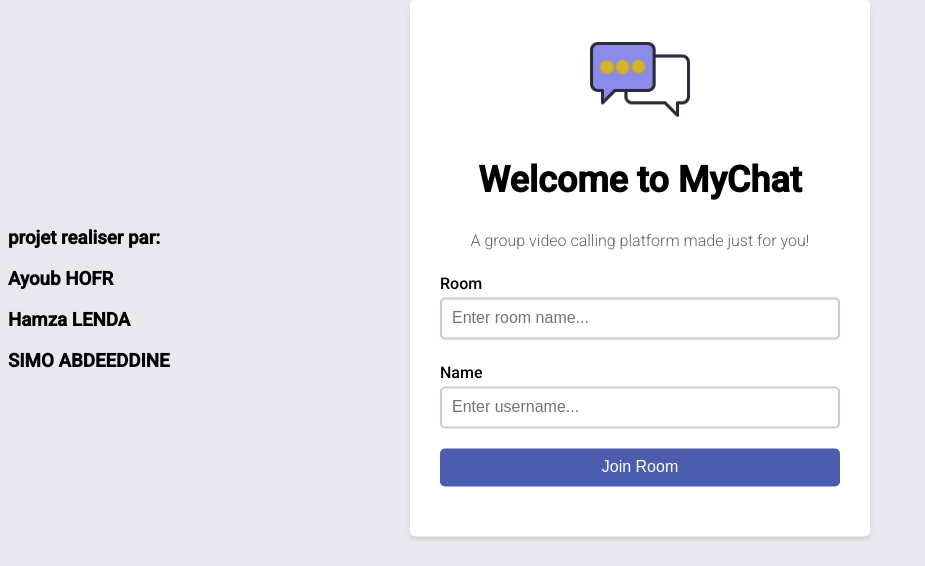
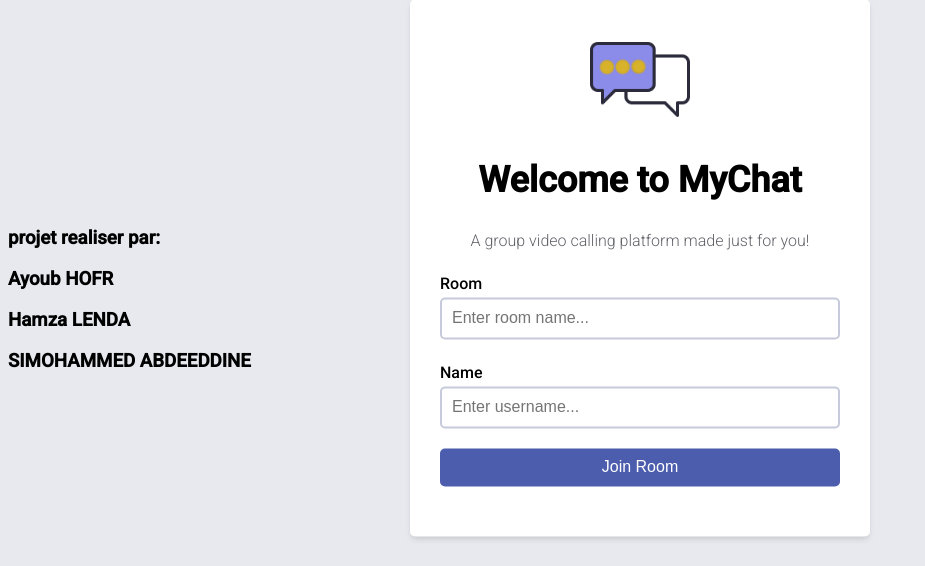
Before and after one commit to fletoxIsHere/mycall, a Django app: template template/lobby.html in a window 1280 px wide. Shown: the part 132-698 px from the top of the page, without its empty margins (0-925 px from the left). Run offline with Django 4.2, Linux system fonts and the light colour scheme; the template is opened without the code that fills it, so the values that code supplies are empty.

Commit message:
Update lobby.html

```diff
--- a/template/lobby.html
+++ b/template/lobby.html
@@ -11,17 +11,15 @@
 <body>
 
     <main>
-            <div class="all">
-        <h1>put the same room name as your friends to join together</h1>
-        <h3  style="margin-top:300px;">projet realiser par:</h3>
+         <div class="all">
+            <h1>put the same room name as your friends to join together</h1>
+            <h3  style="margin-top:300px;">projet realiser par:</h3>
+            <h3 class="names">Ayoub HOFR</h3>
+            <h3 class="names">Hamza LENDA</h3>
+            <h3 class="names">SIMOHAMMED ABDEEDDINE</h3>
+          </div>
 
-        <h3 class="names">Ayoub HOFR</h3>
-        <h3 class="names">Hamza LENDA</h3>
-        <h3 class="names">SIMO ABDEEDDINE</h3>
-
-    </div>
         <section id="form-container">
-
             <img id="logo" src="images/chat-icon.png"/>
 
             <div id="welcome-message">
```
